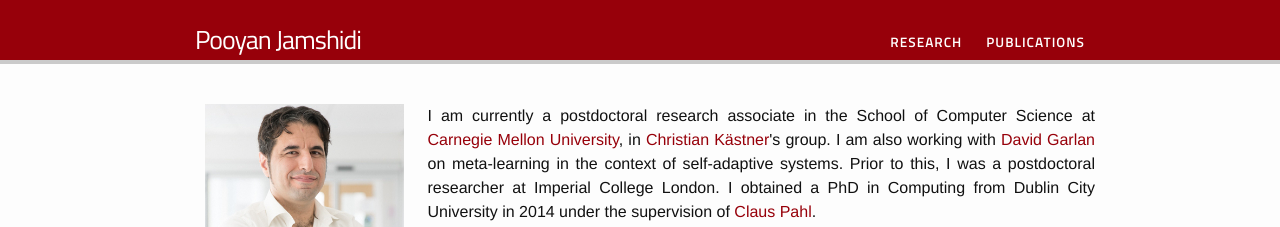
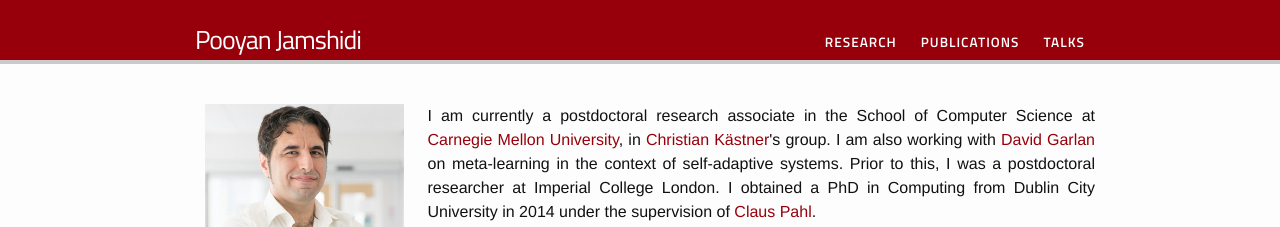
Before and after one commit to pooyanjamshidi/pooyanjamshidi.github.io, a Jekyll site: the page built from index.html, in a window 1280 px wide. Shown: the top 227 px of the page. Built offline with Jekyll 4.4.1, drawn with Linux system fonts in a browser that asks for light colours.

Commit message:
added invited talks

```diff
--- a/_data/menu.yml
+++ b/_data/menu.yml
@@ -3,6 +3,9 @@
 
 - title: "Publications"
   href: "/publications/"
+
+- title: "Talks"
+  href: "/talks/"
 
 # - title: "Teaching"
 #   href: "/teaching/"
```
